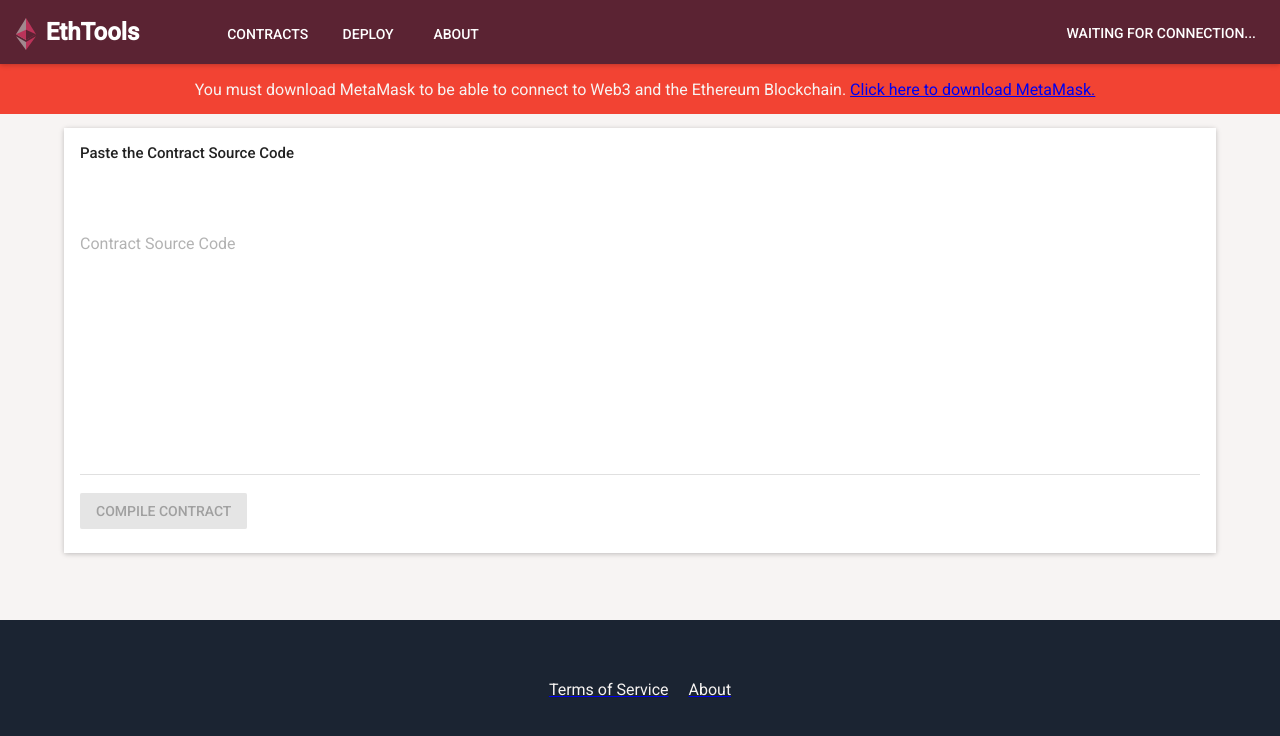
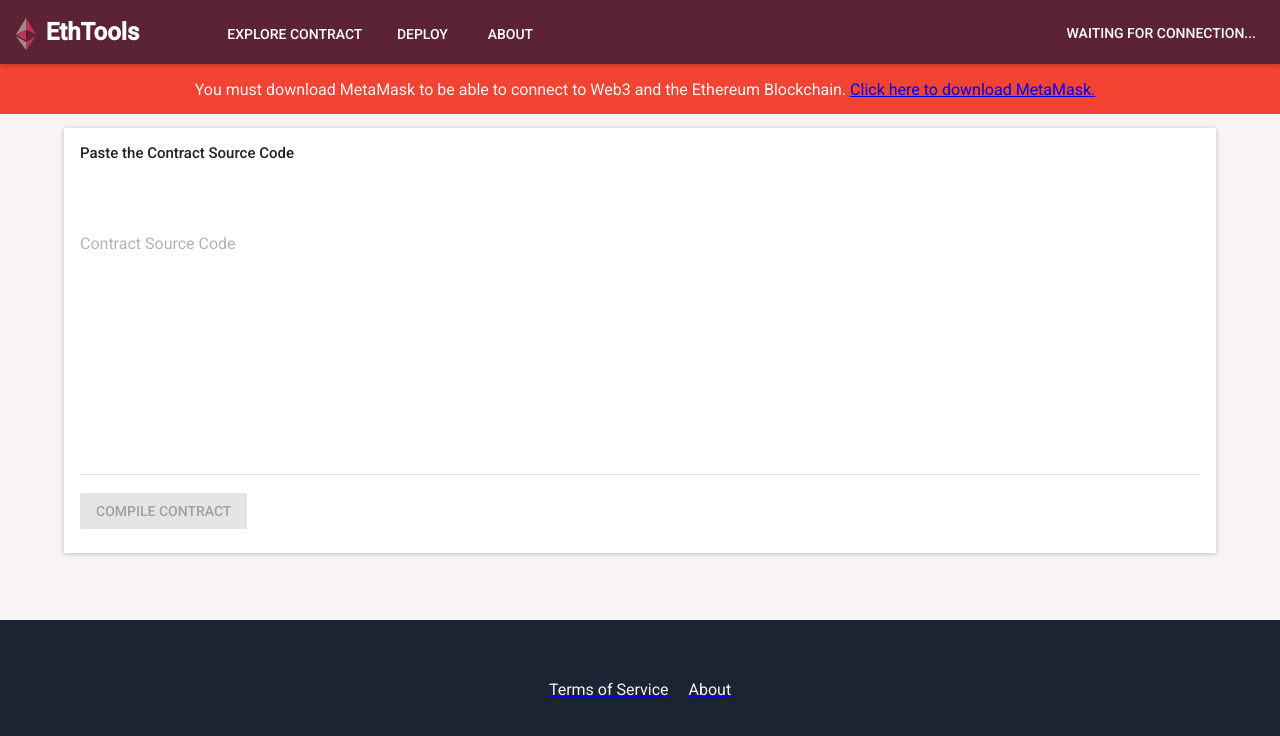
Before and after one commit to dmerrill6/EthTools, a React (Create React App) app: page /deploy in a window 1280 px wide. Shown: the top 736 px of the page. Built offline with nearby package versions, Linux system fonts and the light colour scheme; what normalizr would draw is missing.

Commit message:
Small modification and bugfix

```diff
--- a/src/components/app-bar-content/index.js
+++ b/src/components/app-bar-content/index.js
@@ -31,7 +31,7 @@ const AppBarContent = (props) => (
       <Title><Logo src={logo} alt="logo" />EthTools</Title>
     </Link>
     <Link to='/contracts'>
-      <MenuButton label='Contracts' />
+      <MenuButton label='Explore Contract' />
     </Link>
     <Link to='/deploy'>
       <MenuButton label='Deploy' />
--- a/src/containers/deploy/index.js
+++ b/src/containers/deploy/index.js
@@ -127,7 +127,7 @@ class Deploy extends React.Component {
             <h4>
               {!this.state.deployedAddress ? 'Waiting for blockchain...' : (
                 <EtherscanLink
-                  to={`/address/${currentAccount}`}
+                  to={`/address/${this.state.deployedAddress}`}
                   target='_blank'>
                   {`Deployed at ${this.state.deployedAddress}`}
                 </EtherscanLink>
```
